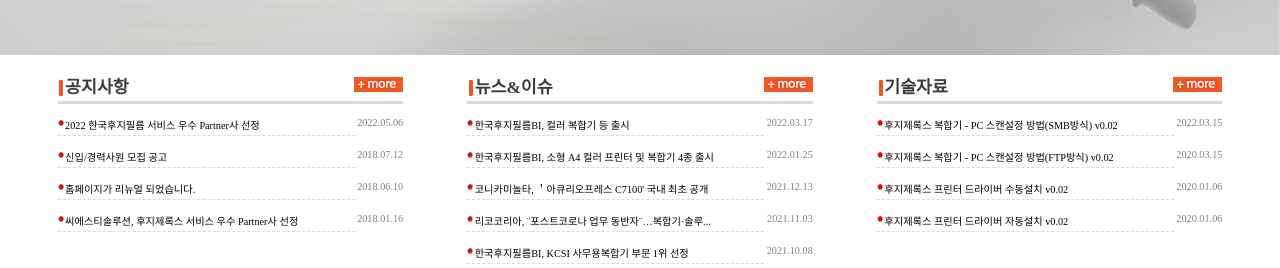
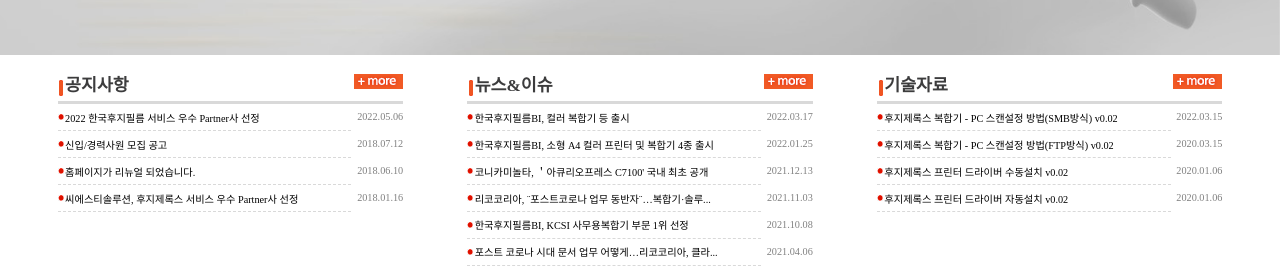
Before and after one commit to ansomin/cst_solution, a plain HTML site: page index.html in a window 1280 px wide. Shown: the part 684-952 px from the top of the page. Drawn offline with Linux system fonts and the light colour scheme; a web font is replaced by a local one.

Commit message:
Add files via upload

```diff
--- a/css/style.css
+++ b/css/style.css
@@ -109,8 +109,14 @@ nav ul li a:hover{
 .item {
     border: none;
     text-align: left;
-    padding:5px 0px 3px 0px;
+    margin: 1.1% 0% 0.7% 0%;
 }
+
+.circle {
+    justify-self: left;
+    align-self: center;
+}
+
 .rect{
     align-self: end;
     justify-self:center;
@@ -118,8 +124,9 @@ nav ul li a:hover{
 .date{
     justify-self: flex-end;
     text-align:justify;
-    font-weight:190px;
+    font-weight:400;
     color: rgb(128, 128, 128);
+    align-self:center;
 }
 #announcement{
     font-size:1.35vw;
@@ -131,6 +138,11 @@ nav ul li a:hover{
     text-decoration: none;
     font-size: 0.8vw;
     color:black;
+}
+
+.item a:hover{
+    text-decoration: underline;
+    color:rgb(210, 16, 9);
 }
 
 /* more button */
@@ -147,8 +159,9 @@ nav ul li a:hover{
 }
 .line {
     grid-column: 1/4;
-    width: 86%;
+    width: 85%;
     border-top:dashed 1px;
+    border-top:dashed 0.08vw;
     color: rgba(199, 199, 199, 0.683);
 }
 .big_container {
@@ -166,7 +179,7 @@ footer {
     position: relative;
     bottom:0px;
     background: rgb(56, 56, 56);
-    margin-top: 15px;
+    margin-top: 1vw;
     clear: both;
 }
 #bottom_list{
@@ -196,7 +209,7 @@ footer {
     justify-content:left;
 }
 .bottom_list1 li{
-    margin: 0px 10px 0px 0px;
+    margin: 0% 0.8% 0% 0%;
     font-size:0.85vw;
 }
 #list2 {
--- a/index.html
+++ b/index.html
@@ -48,19 +48,19 @@
 				<li class="item" id="announcement">공지사항</li>
 				<li class="item more"><a href="https://www.cstsolution.co.kr/board/board_list.asp?id=notice"><img src="images/btn_more.gif"></a></li>
 				<li id="line1" class="item"></li>
-				<li class="item"><img src="images/circ.gif"></li>
+				<li class="item circle"><img src="images/circ.gif"></li>
 				<li class="item"><a href="https://www.cstsolution.co.kr/board/board_read.asp?id=notice&Ref=4&step=1&level=0&mn=8&sub_m=1">2022 한국후지필름 서비스 우수 Partner사 선정</a></li>
 				<li class="item date">2022.05.06</li>
 				<li class="item line"></li>
-				<li class="item"><img src="images/circ.gif"></li>
+				<li class="item circle"><img src="images/circ.gif"></li>
 				<li class="item"><a href="https://www.cstsolution.co.kr/board/board_read.asp?id=notice&Ref=3&step=1&level=0&mn=8&sub_m=1">신입/경력사원 모집 공고</a></li>
 				<li class="item date">2018.07.12</li>
 				<li class="item line"></li>
-				<li class="item"><img src="images/circ.gif"></li>
+				<li class="item circle"><img src="images/circ.gif"></li>
 				<li class="item"><a href="https://www.cstsolution.co.kr/board/board_read.asp?id=notice&Ref=2&step=1&level=0&mn=8&sub_m=1">홈페이지가 리뉴얼 되었습니다.</a></li>
 				<li class="item date">2018.06.10</li>
 				<li class="item line"></li>
-				<li class="item"><img src="images/circ.gif"></li>
+				<li class="item circle"><img src="images/circ.gif"></li>
 				<li class="item"><a href="https://www.cstsolution.co.kr/board/board_read.asp?id=notice&Ref=1&step=1&level=0&mn=8&sub_m=1">씨에스티솔루션, 후지제록스 서비스 우수 Partner사 선정</a></li>
 				<li class="item date">2018.01.16</li>
 				<li class="item line"></li>
@@ -70,31 +70,31 @@
 				<li class="item" id="announcement">뉴스&이슈</li>
 				<li class="item more"><a href="https://www.cstsolution.co.kr/board/board_list.asp?id=news"><img src="images/btn_more.gif"></a></li>
 				<li id="line1" class="item"></li>
-				<li class="item"><img src="images/circ.gif"></li>
+				<li class="item circle"><img src="images/circ.gif"></li>
 				<li class="item"><a href="https://www.cstsolution.co.kr/board/board_read.asp?id=news&Ref=39&step=1&level=0&mn=8&sub_m=2">한국후지필름BI, 컬러 복합기 등 출시</a></li>
 				<li class="item date">2022.03.17</li>
 				<li class="item line"></li>
-				<li class="item"><img src="images/circ.gif"></li>
+				<li class="item circle"><img src="images/circ.gif"></li>
 				<li class="item"><a href="https://www.cstsolution.co.kr/board/board_read.asp?id=news&Ref=38&step=1&level=0&mn=8&sub_m=2">한국후지필름BI, 소형 A4 컬러 프린터 및 복합기 4종 출시</a></li>
 				<li class="item date">2022.01.25</li>
 				<li class="item line"></li>
-				<li class="item"><img src="images/circ.gif"></li>
+				<li class="item circle"><img src="images/circ.gif"></li>
 				<li class="item"><a href="https://www.cstsolution.co.kr/board/board_read.asp?id=news&Ref=37&step=1&level=0&mn=8&sub_m=2">코니카미놀타, ＇아큐리오프레스 C7100' 국내 최초 공개</a></li>
 				<li class="item date">2021.12.13</li>
 				<li class="item line"></li>
-				<li class="item"><img src="images/circ.gif"></li>
+				<li class="item circle"><img src="images/circ.gif"></li>
 				<li class="item"><a href="https://www.cstsolution.co.kr/board/board_read.asp?id=news&Ref=36&step=1&level=0&mn=8&sub_m=2">리코코리아, ¨포스트코로나 업무 동반자¨…복합기·솔루...</a></li>
 				<li class="item date">2021.11.03</li>
 				<li class="item line"></li>
-				<li class="item"><img src="images/circ.gif"></li>
+				<li class="item circle"><img src="images/circ.gif"></li>
 				<li class="item"><a href="https://www.cstsolution.co.kr/board/board_read.asp?id=news&Ref=35&step=1&level=0&mn=8&sub_m=2">한국후지필름BI, KCSI 사무용복합기 부문 1위 선정</a></li>
 				<li class="item date">2021.10.08</li>
 				<li class="item line"></li>
-				<li class="item"><img src="images/circ.gif"></li>
+				<li class="item circle"><img src="images/circ.gif"></li>
 				<li class="item"><a href="https://www.cstsolution.co.kr/board/board_read.asp?id=news&Ref=34&step=1&level=0&mn=8&sub_m=2">포스트 코로나 시대 문서 업무 어떻게…리코코리아, 클라...</a></li>
 				<li class="item date">2021.04.06</li>
 				<li class="item line"></li>
-				<li class="item"><img src="images/circ.gif"></li>
+				<li class="item circle"><img src="images/circ.gif"></li>
 				<li class="item"><a href="https://www.cstsolution.co.kr/board/board_read.asp?id=news&Ref=33&step=1&level=0&mn=8&sub_m=2">‘한국후지제록스→한국후지필름비즈니스이노베이션’ 사...</a></li>
 				<li class="item date">2021.04.01</li>
 				<li class="item line"></li>
@@ -104,19 +104,19 @@
 				<li class="item" id="announcement">기술자료</li>
 				<li class="item more"><a href="https://www.cstsolution.co.kr/board/board_list.asp?id=tech"><img src="images/btn_more.gif"></a></li>
 				<li id="line1" class="item"></li>
-				<li class="item"><img src="images/circ.gif"></li>
+				<li class="item circle"><img src="images/circ.gif"></li>
 				<li class="item"><a href="https://www.cstsolution.co.kr/board/board_read.asp?id=tech&Ref=4&step=1&level=0&mn=8&sub_m=2">후지제록스 복합기 - PC 스캔설정 방법(SMB방식) v0.02</a></li>
 				<li class="item date">2022.03.15</li>
 				<li class="item line"></li>
-				<li class="item"><img src="images/circ.gif"></li>
+				<li class="item circle"><img src="images/circ.gif"></li>
 				<li class="item"><a href="https://www.cstsolution.co.kr/board/board_read.asp?id=tech&Ref=3&step=1&level=0&mn=8&sub_m=2">후지제록스 복합기 - PC 스캔설정 방법(FTP방식) v0.02</a></li>
 				<li class="item date">2020.03.15</li>
 				<li class="item line"></li>
-				<li class="item"><img src="images/circ.gif"></li>
+				<li class="item circle"><img src="images/circ.gif"></li>
 				<li class="item"><a href="https://www.cstsolution.co.kr/board/board_read.asp?id=tech&Ref=2&step=1&level=0&mn=8&sub_m=2">후지제록스 프린터 드라이버 수동설치 v0.02</a></li>
 				<li class="item date">2020.01.06</li>
 				<li class="item line"></li>
-				<li class="item"><img src="images/circ.gif"></li>
+				<li class="item circle"><img src="images/circ.gif"></li>
 				<li class="item"><a href="https://www.cstsolution.co.kr/board/board_read.asp?id=tech&Ref=1&step=1&level=0&mn=8&sub_m=2">후지제록스 프린터 드라이버 자동설치 v0.02</a></li>
 				<li class="item date">2020.01.06</li>
 				<li class="item line"></li>
```
